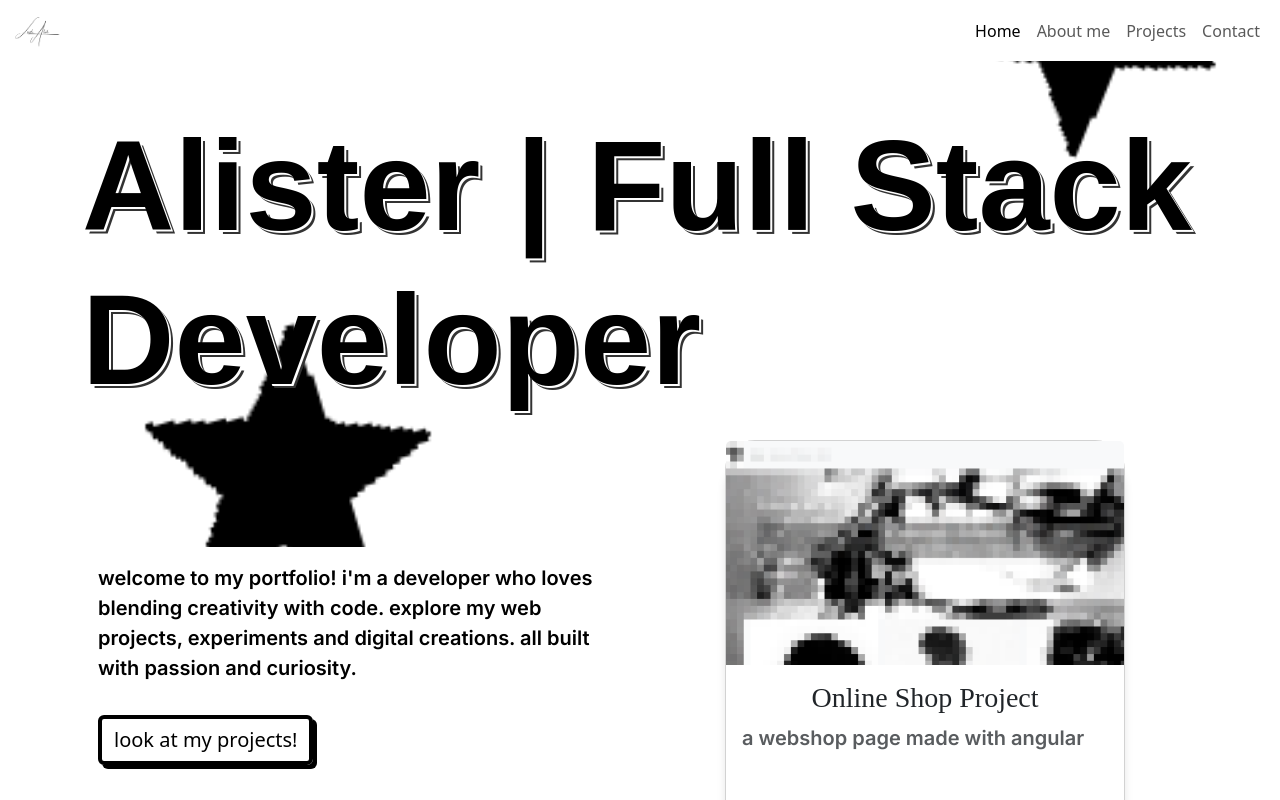
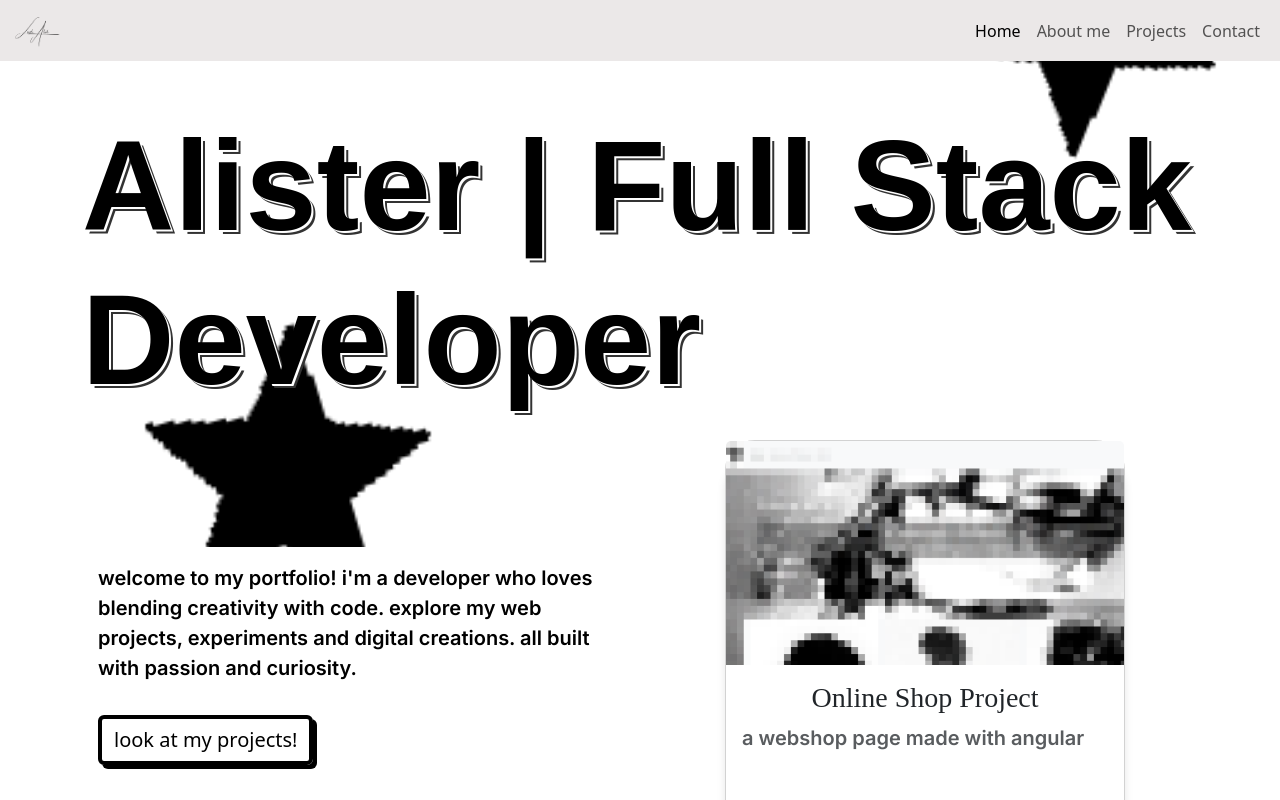
Before and after one commit to alisterlu-creator/My_Portfolio, an Angular app: page / in a window 1280 px wide. Shown: the top 800 px of the page. Built offline with nearby package versions, Linux system fonts and the light colour scheme; a web font is replaced by a local one.

Commit message:
makes navbar slightly grey

```diff
--- a/src/app/navbar/navbar.css
+++ b/src/app/navbar/navbar.css
@@ -1,3 +1,7 @@
 .nav-link {
     display: inline-block;
 }
+
+.navbar-light {
+ background-color: rgb(235, 232, 232);
+}
--- a/src/app/navbar/navbar.html
+++ b/src/app/navbar/navbar.html
@@ -1,4 +1,4 @@
-<nav class="navbar navbar-expand-lg navbar-light bg-white">
+<nav class="navbar navbar-expand-lg navbar-light">
   <div class="container-fluid">
     <!-- homepage link-->
     <a class="navbar-brand" routerLink="">
```
